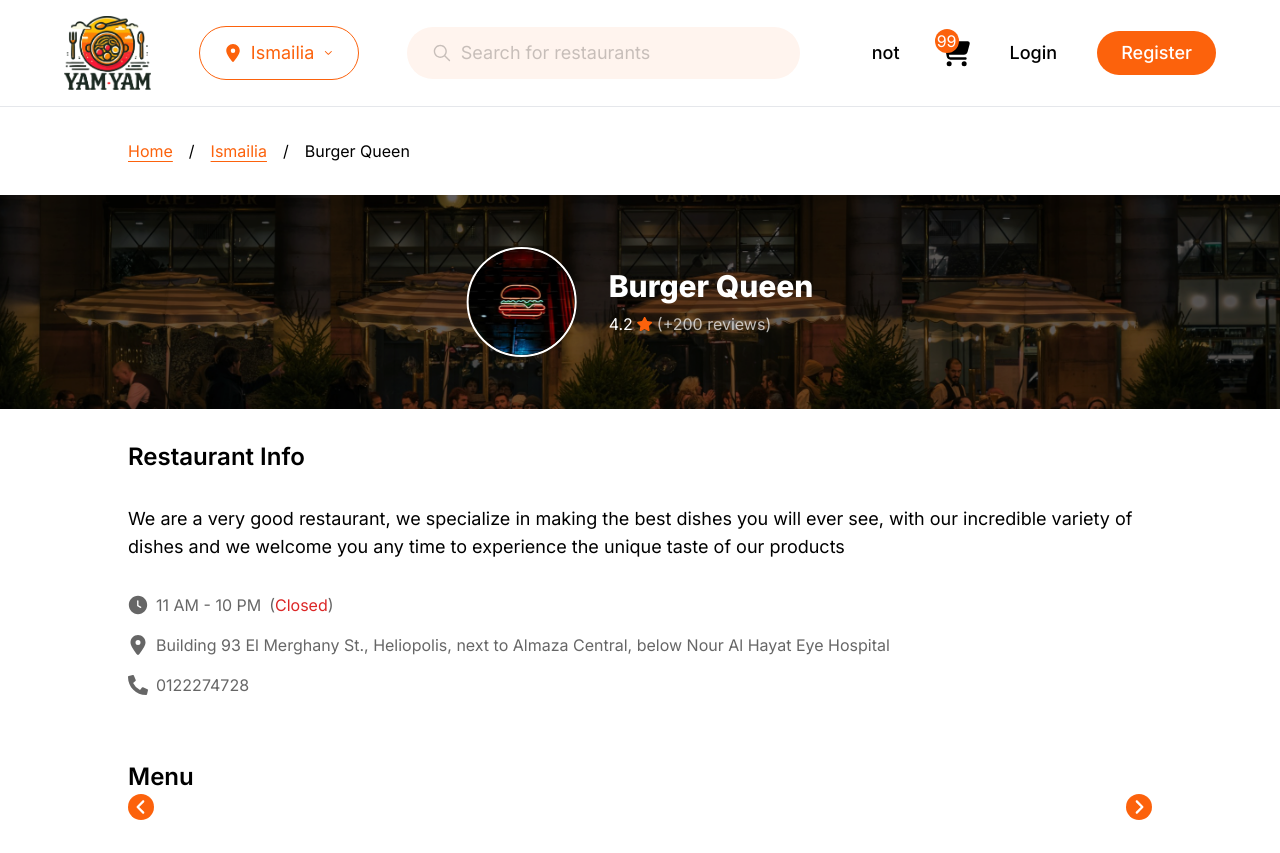
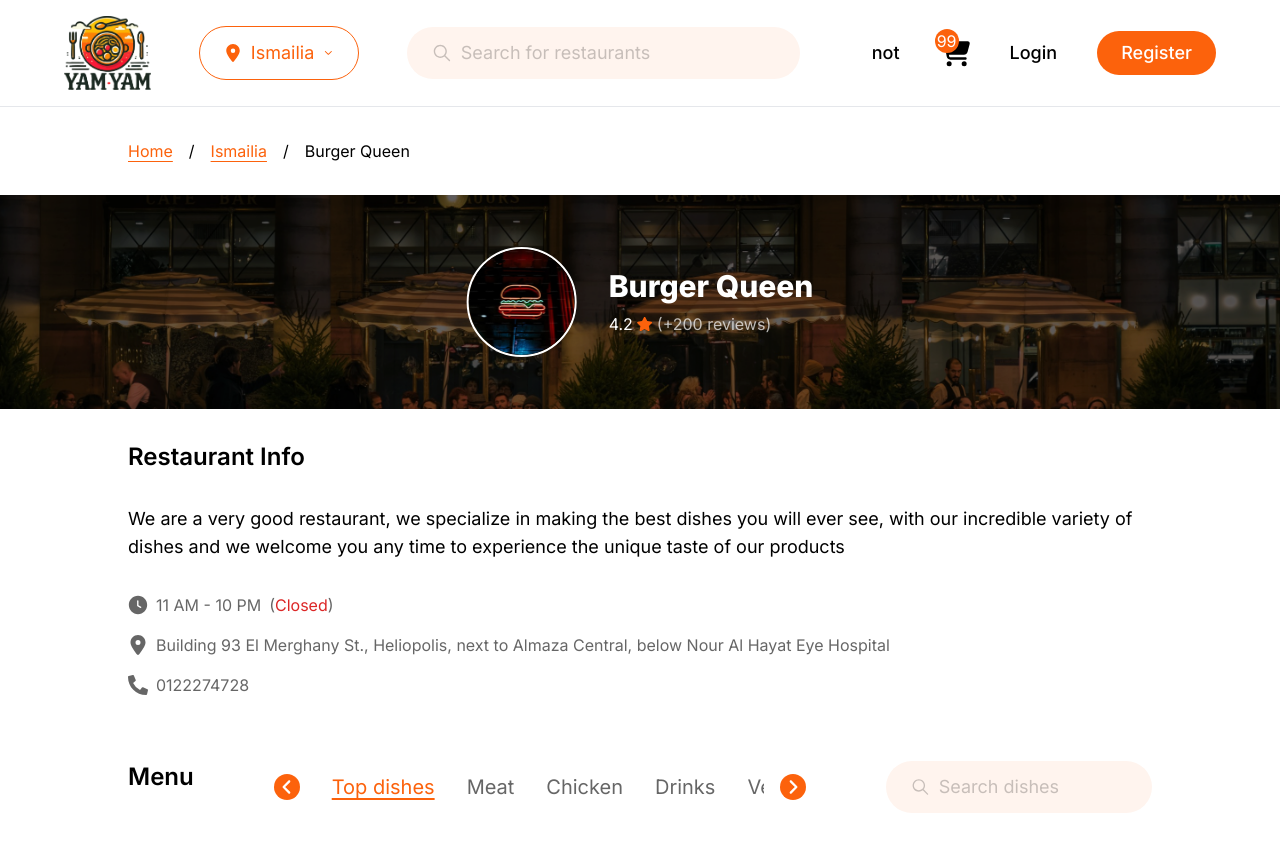
Before and after one commit to elsayedessam003/YumYum, a React (Vite) app in the folder Client/: page /restaurants/restaurant in a window 1280 px wide. Built offline with nearby package versions, Linux system fonts and the light colour scheme.

Commit message:
finished the top section of the restaurant page

```diff
--- a/Client/src/components/Slider/Slider.jsx
+++ b/Client/src/components/Slider/Slider.jsx
@@ -37,7 +37,7 @@ function Slider({
 
   return (
     <div
-      className={`flex w-full items-center gap-4 lg:gap-20 ${className} overflow-hidden`}
+      className={`flex w-full items-center ${variant === "default" ? "gap-20" : "gap-4"} ${className} overflow-hidden`}
     >
       <Button
         rounding={"circle"}
@@ -52,12 +52,10 @@ function Slider({
       </Button>
 
       <div
-        className={
-          "flex justify-start items-center gap-4 lg:gap-12 select-none w-full overflow-hidden lg:px-4"
-        }
+        className={`flex justify-start items-center ${variant === "default" ? "gap-12" : "gap-8"} select-none w-full overflow-hidden lg:px-4`}
       >
         {React.Children.map(children, (child) => {
-          return React.cloneElement(child, { choice, setChoice });
+          return React.cloneElement(child, { variant, choice, setChoice });
         })}
       </div>
 
--- a/Client/src/components/Slider/SliderItem.jsx
+++ b/Client/src/components/Slider/SliderItem.jsx
@@ -5,11 +5,12 @@ SliderItem.propTypes = {
   label: PropTypes.string.isRequired,
   icon: PropTypes.string,
   value: PropTypes.string.isRequired,
+  variant: PropTypes.oneOf(["default", "text"]),
   choice: PropTypes.string,
   setChoice: PropTypes.func,
 };
 
-function SliderItem({ label, icon, value, choice, setChoice }) {
+function SliderItem({ label, icon, value, variant, choice, setChoice }) {
   const itemRef = useRef(null);
   function handleClick() {
     setChoice(value);
@@ -27,9 +28,7 @@ function SliderItem({ label, icon, value, choice, setChoice }) {
 
   return (
     <div
-      className={
-        "flex flex-col justify-center w-fit h-auto text-center gap-4 cursor-pointer flex-shrink-0"
-      }
+      className={`flex flex-col justify-center ${variant === "text" ? "items-center" : ""} w-fit h-auto text-center gap-4 cursor-pointer flex-shrink-0`}
       onClick={handleClick}
       onChange={handleClick}
       ref={itemRef}
@@ -43,7 +42,7 @@ function SliderItem({ label, icon, value, choice, setChoice }) {
       ) : null}
 
       <p
-        className={`text-xl ${value === choice ? "underline underline-offset-4 lg:no-underline text-project-orange" : "text-black/40 lg:text-white"}`}
+        className={`text-xl ${value === choice ? ` ${variant === "text" ? "underline underline-offset-4" : ""} text-project-orange` : `${variant === "text" ? "text-black/60" : "text-white"}`}`}
       >
         {label}
       </p>
--- a/Client/src/pages/restaurant/Restaurant.jsx
+++ b/Client/src/pages/restaurant/Restaurant.jsx
@@ -7,10 +7,15 @@ import { FaLocationDot } from "react-icons/fa6";
 import { FaPhoneAlt } from "react-icons/fa";
 import Slider from "../../components/Slider/Slider.jsx";
 import SliderItem from "../../components/Slider/SliderItem.jsx";
+import { useState } from "react";
+import SearchBar from "../../components/SearchBar/SearchBar.jsx";
 
 Restaurant.propTypes = {};
 
 function Restaurant() {
+  const [category, setCategory] = useState("Top dishes");
+  const [search, setSearch] = useState("");
+
   const restaurantData = {
     name: "Burger Queen",
     rating: 4.2,
@@ -22,7 +27,28 @@ function Restaurant() {
     address:
       "Building 93 El Merghany St., Heliopolis, next to Almaza Central, below Nour Al Hayat Eye Hospital",
     phoneNumber: "0122274728",
-    categories: ["Top dishes", "Meat", "Chicken", "Drinks"],
+    categories: [
+      "Top dishes",
+      "Meat",
+      "Chicken",
+      "Drinks",
+      "Vegetarian",
+      "Seafood",
+      "Desserts",
+      "Appetizers",
+      "Salads",
+      "Soups",
+      "Breakfast",
+      "Pasta",
+      "Pizza",
+      "Vegan",
+      "Sides",
+      "Grill",
+      "Sandwiches",
+      "Sauces",
+      "Snacks",
+      "Burgers",
+    ],
   };
 
   return (
@@ -109,10 +135,25 @@ function Restaurant() {
         </div>
       </RestaurantSection>
 
-      <RestaurantSection sectionName={"Menu"}>
-        <Slider variant={"text"}>
-          <SliderItem label={"Meat"} value={"meat"} />
+      <RestaurantSection sectionName={"Menu"} className={"flex gap-20"}>
+        <Slider
+          variant={"text"}
+          choice={category}
+          setChoice={setCategory}
+          className={"flex-[2]"}
+        >
+          {restaurantData.categories.map((item) => {
+            return <SliderItem label={item} value={item} key={item} />;
+          })}
         </Slider>
+
+        <div className={"flex-[1]"}>
+          <SearchBar
+            placeHolder={"Search dishes"}
+            search={search}
+            setSearch={setSearch}
+          />
+        </div>
       </RestaurantSection>
     </div>
   );
```
